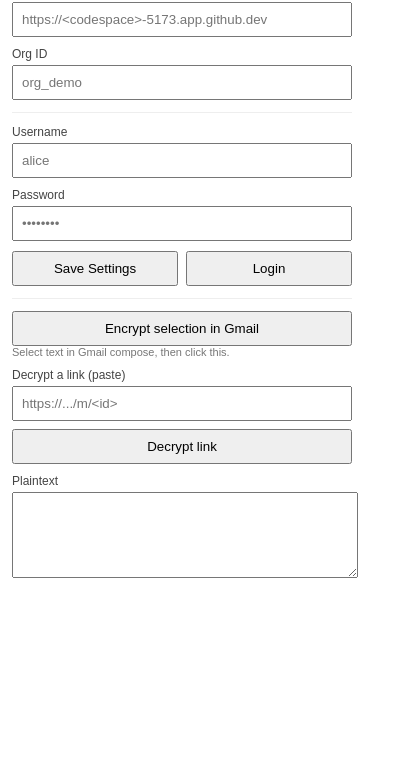
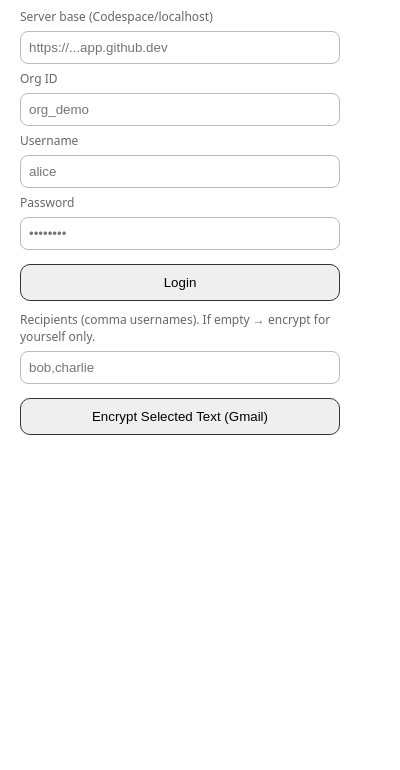
Before and after one commit to munnamihir/quantummail, a browser extension: page extension/popup.html in a window 400 px wide. Shown: the part 74-844 px from the top of the page. Drawn offline with Linux system fonts and the light colour scheme.

Commit message:
Update popup.html

```diff
--- a/extension/popup.html
+++ b/extension/popup.html
@@ -3,83 +3,43 @@
 <head>
   <meta charset="utf-8" />
   <meta name="viewport" content="width=device-width,initial-scale=1" />
-  <title>QuantumMail</title>
   <style>
-    body { font-family: Arial, sans-serif; width: 340px; margin: 0; padding: 12px; }
-    .row { margin-bottom: 10px; }
-    label { font-size: 12px; color: #444; display:block; margin-bottom:4px; }
-    input { width: 100%; padding: 8px; box-sizing: border-box; }
-    button { padding: 8px 10px; cursor: pointer; }
-    .grid { display: grid; grid-template-columns: 1fr 1fr; gap: 8px; }
-    .muted { color:#666; font-size: 12px; }
-    .status { font-size: 12px; margin: 8px 0; }
-    .ok { color: #0a7a0a; }
-    .err { color: #b00020; }
-    textarea { width: 100%; height: 80px; }
-    hr { border: none; border-top: 1px solid #eee; margin: 12px 0; }
-    .small { font-size: 11px; color:#777; }
+    body { font-family: system-ui, Arial; width: 320px; padding: 12px; }
+    input { width: 100%; box-sizing: border-box; padding: 8px; margin: 6px 0; border: 1px solid #bbb; border-radius: 8px; }
+    button { width: 100%; padding: 10px; margin-top: 8px; border: 1px solid #333; border-radius: 10px; cursor: pointer; }
+    .muted { color: #666; font-size: 12px; }
+    .err { color: #b00020; font-size: 12px; white-space: pre-wrap; }
+    .ok { color: #0a7a2f; font-size: 12px; }
   </style>
 </head>
 <body>
-  <div class="row">
-    <div class="muted"><b>QuantumMail Enterprise</b> (Model B)</div>
-    <div id="status" class="status muted">Loading...</div>
-  </div>
+  <h3>QuantumMail</h3>
 
-  <div class="row">
-    <label>API Base</label>
-    <input id="apiBase" placeholder="https://<codespace>-5173.app.github.dev" />
-  </div>
+  <div class="muted">Server base (Codespace/localhost)</div>
+  <input id="serverBase" placeholder="https://...app.github.dev" />
 
-  <div class="row">
-    <label>Org ID</label>
-    <input id="orgId" placeholder="org_demo" />
-  </div>
+  <div class="muted">Org ID</div>
+  <input id="orgId" placeholder="org_demo" />
 
-  <hr />
+  <div class="muted">Username</div>
+  <input id="username" placeholder="alice" />
 
-  <div id="authBlock">
-    <div class="row">
-      <label>Username</label>
-      <input id="username" placeholder="alice" />
-    </div>
-    <div class="row">
-      <label>Password</label>
-      <input id="password" type="password" placeholder="••••••••" />
-    </div>
+  <div class="muted">Password</div>
+  <input id="password" type="password" placeholder="••••••••" />
 
-    <div class="grid row">
-      <button id="saveSettings">Save Settings</button>
-      <button id="loginBtn">Login</button>
-    </div>
-  </div>
+  <button id="btnLogin">Login</button>
 
-  <div id="authedBlock" style="display:none;">
-    <div class="row muted">You are logged in.</div>
-    <div class="grid row">
-      <button id="saveSettings2">Save Settings</button>
-      <button id="logoutBtn">Logout</button>
-    </div>
-  </div>
+  <div style="height:10px;"></div>
 
-  <hr />
+  <div class="muted">Recipients (comma usernames). If empty → encrypt for yourself only.</div>
+  <input id="recipients" placeholder="bob,charlie" />
 
-  <div class="row">
-    <button id="encryptSelectionBtn" style="width:100%;">Encrypt selection in Gmail</button>
-    <div class="small">Select text in Gmail compose, then click this.</div>
-  </div>
+  <button id="btnEncryptSelection">Encrypt Selected Text (Gmail)</button>
 
-  <div class="row">
-    <label>Decrypt a link (paste)</label>
-    <input id="linkInput" placeholder="https://.../m/<id>" />
-    <button id="decryptBtn" style="width:100%; margin-top:8px;">Decrypt link</button>
-  </div>
+  <div id="msg" class="muted"></div>
+  <div id="err" class="err"></div>
+  <div id="ok" class="ok"></div>
 
-  <div class="row">
-    <label>Plaintext</label>
-    <textarea id="plaintext" readonly></textarea>
-  </div>
-
-  <script src="popup.js"></script>
+  <script type="module" src="popup.js"></script>
 </body>
 </html>
```
